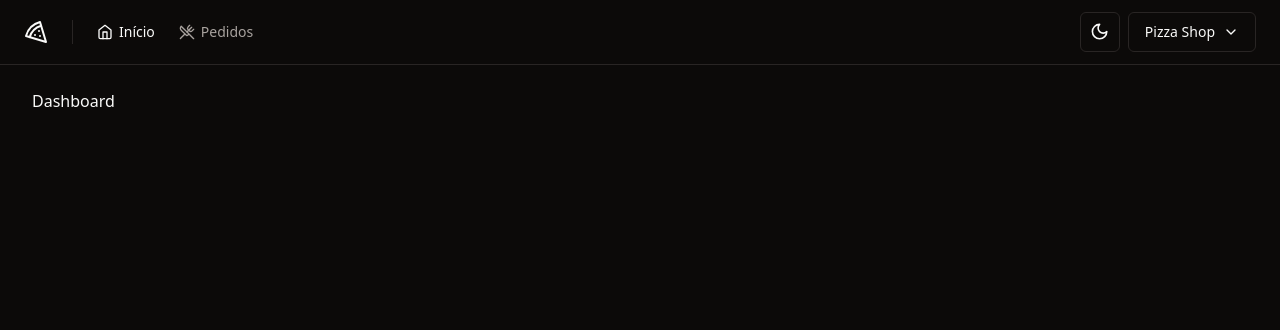
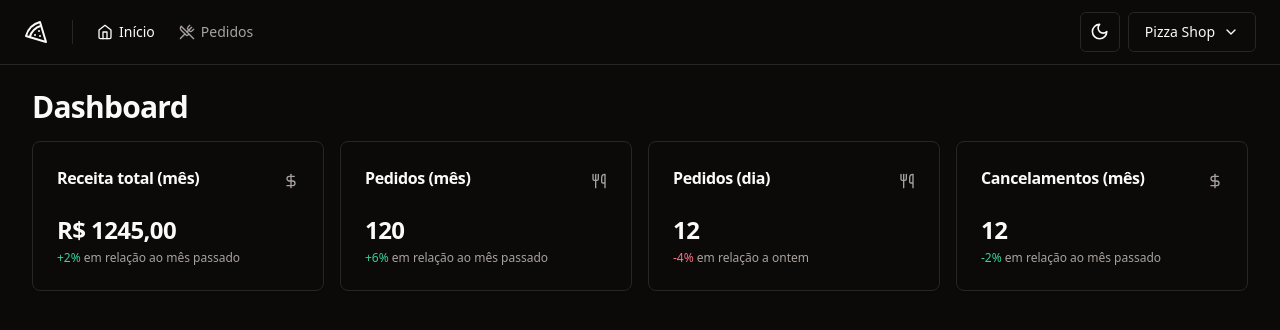
Before and after one commit to wwilliamsantana/shop-food-ig, a React (Vite) app: page / in a window 1280 px wide. Shown: the top 330 px of the page. Built offline with nearby package versions, Linux system fonts and the light colour scheme.

Commit message:
feat: Dashboard - 1/2

```diff
--- /dev/null
+++ b/src/components/ui/card.tsx
@@ -0,0 +1,79 @@
+import * as React from "react"
+
+import { cn } from "@/lib/utils"
+
+const Card = React.forwardRef<
+  HTMLDivElement,
+  React.HTMLAttributes<HTMLDivElement>
+>(({ className, ...props }, ref) => (
+  <div
+    ref={ref}
+    className={cn(
+      "rounded-lg border bg-card text-card-foreground shadow-sm",
+      className
+    )}
+    {...props}
+  />
+))
+Card.displayName = "Card"
+
+const CardHeader = React.forwardRef<
+  HTMLDivElement,
+  React.HTMLAttributes<HTMLDivElement>
+>(({ className, ...props }, ref) => (
+  <div
+    ref={ref}
+    className={cn("flex flex-col space-y-1.5 p-6", className)}
+    {...props}
+  />
+))
+CardHeader.displayName = "CardHeader"
+
+const CardTitle = React.forwardRef<
+  HTMLParagraphElement,
+  React.HTMLAttributes<HTMLHeadingElement>
+>(({ className, ...props }, ref) => (
+  <h3
+    ref={ref}
+    className={cn(
+      "text-2xl font-semibold leading-none tracking-tight",
+      className
+    )}
+    {...props}
+  />
+))
+CardTitle.displayName = "CardTitle"
+
+const CardDescription = React.forwardRef<
+  HTMLParagraphElement,
+  React.HTMLAttributes<HTMLParagraphElement>
+>(({ className, ...props }, ref) => (
+  <p
+    ref={ref}
+    className={cn("text-sm text-muted-foreground", className)}
+    {...props}
+  />
+))
+CardDescription.displayName = "CardDescription"
+
+const CardContent = React.forwardRef<
+  HTMLDivElement,
+  React.HTMLAttributes<HTMLDivElement>
+>(({ className, ...props }, ref) => (
+  <div ref={ref} className={cn("p-6 pt-0", className)} {...props} />
+))
+CardContent.displayName = "CardContent"
+
+const CardFooter = React.forwardRef<
+  HTMLDivElement,
+  React.HTMLAttributes<HTMLDivElement>
+>(({ className, ...props }, ref) => (
+  <div
+    ref={ref}
+    className={cn("flex items-center p-6 pt-0", className)}
+    {...props}
+  />
+))
+CardFooter.displayName = "CardFooter"
+
+export { Card, CardHeader, CardFooter, CardTitle, CardDescription, CardContent }
--- a/src/pages/app/dashboard.tsx
+++ /dev/null
@@ -1,10 +0,0 @@
-import { Helmet } from 'react-helmet-async'
-
-export function Dashboard() {
-  return (
-    <>
-      <h1>Dashboard</h1>
-      <Helmet title="Dashboard" />
-    </>
-  )
-}
--- /dev/null
+++ b/src/pages/app/dashboard/dashboard.tsx
@@ -0,0 +1,24 @@
+import { Helmet } from 'react-helmet-async'
+
+import { DayOrderAmountCard } from './day-orders-amount-card'
+import { MonthCanceledOrdersAmountCard } from './month-canceled-orders-amount-card'
+import { MonthOrderAmountCard } from './month-order-amount-card'
+import { MonthRevenueCard } from './month-revenue-card'
+
+export function Dashboard() {
+  return (
+    <>
+      <Helmet title="Dashboard" />
+      <div className="flex flex-col gap-4">
+        <h1 className="text-3xl font-bold tracking-tight">Dashboard</h1>
+
+        <div className="grid grid-cols-4 gap-4">
+          <MonthRevenueCard />
+          <MonthOrderAmountCard />
+          <DayOrderAmountCard />
+          <MonthCanceledOrdersAmountCard />
+        </div>
+      </div>
+    </>
+  )
+}
--- /dev/null
+++ b/src/pages/app/dashboard/day-orders-amount-card.tsx
@@ -0,0 +1,21 @@
+import { Utensils } from 'lucide-react'
+
+import { Card, CardContent, CardHeader, CardTitle } from '@/components/ui/card'
+
+export function DayOrderAmountCard() {
+  return (
+    <Card>
+      <CardHeader className="flex flex-row items-center justify-between">
+        <CardTitle className="text-base font-semibold">Pedidos (dia)</CardTitle>
+        <Utensils size={16} className="text-muted-foreground" />
+      </CardHeader>
+      <CardContent className="space-y-1">
+        <span className="text-2xl font-bold tracking-tight">12</span>
+        <p className="text-xs text-muted-foreground">
+          <span className="text-rose-500 dark:text-rose-400">-4%</span> em
+          relação a ontem
+        </p>
+      </CardContent>
+    </Card>
+  )
+}
--- /dev/null
+++ b/src/pages/app/dashboard/month-canceled-orders-amount-card.tsx
@@ -0,0 +1,23 @@
+import { DollarSign } from 'lucide-react'
+
+import { Card, CardContent, CardHeader, CardTitle } from '@/components/ui/card'
+
+export function MonthCanceledOrdersAmountCard() {
+  return (
+    <Card>
+      <CardHeader className="flex flex-row items-center justify-between">
+        <CardTitle className="text-base font-semibold">
+          Cancelamentos (mês)
+        </CardTitle>
+        <DollarSign size={16} className="text-muted-foreground" />
+      </CardHeader>
+      <CardContent className="space-y-1">
+        <span className="text-2xl font-bold tracking-tight">12</span>
+        <p className="text-xs text-muted-foreground">
+          <span className="text-emerald-500 dark:text-emerald-400">-2%</span> em
+          relação ao mês passado
+        </p>
+      </CardContent>
+    </Card>
+  )
+}
--- /dev/null
+++ b/src/pages/app/dashboard/month-order-amount-card.tsx
@@ -0,0 +1,21 @@
+import { Utensils } from 'lucide-react'
+
+import { Card, CardContent, CardHeader, CardTitle } from '@/components/ui/card'
+
+export function MonthOrderAmountCard() {
+  return (
+    <Card>
+      <CardHeader className="flex flex-row items-center justify-between">
+        <CardTitle className="text-base font-semibold">Pedidos (mês)</CardTitle>
+        <Utensils size={16} className="text-muted-foreground" />
+      </CardHeader>
+      <CardContent className="space-y-1">
+        <span className="text-2xl font-bold tracking-tight">120</span>
+        <p className="text-xs text-muted-foreground">
+          <span className="text-emerald-500 dark:text-emerald-400">+6%</span> em
+          relação ao mês passado
+        </p>
+      </CardContent>
+    </Card>
+  )
+}
--- /dev/null
+++ b/src/pages/app/dashboard/month-revenue-card.tsx
@@ -0,0 +1,23 @@
+import { DollarSign } from 'lucide-react'
+
+import { Card, CardContent, CardHeader, CardTitle } from '@/components/ui/card'
+
+export function MonthRevenueCard() {
+  return (
+    <Card>
+      <CardHeader className="flex flex-row items-center justify-between">
+        <CardTitle className="text-base font-semibold">
+          Receita total (mês)
+        </CardTitle>
+        <DollarSign size={16} className="text-muted-foreground" />
+      </CardHeader>
+      <CardContent className="space-y-1">
+        <span className="text-2xl font-bold tracking-tight">R$ 1245,00</span>
+        <p className="text-xs text-muted-foreground">
+          <span className="text-emerald-500 dark:text-emerald-400">+2%</span> em
+          relação ao mês passado
+        </p>
+      </CardContent>
+    </Card>
+  )
+}
--- a/src/routes.tsx
+++ b/src/routes.tsx
@@ -2,7 +2,7 @@
 
 import { AppLayout } from './pages/_layouts/app'
 import { AuthLayout } from './pages/_layouts/auth'
-import { Dashboard } from './pages/app/dashboard'
+import { Dashboard } from './pages/app/dashboard/dashboard'
 import { Orders } from './pages/app/orders/orders'
 import { SignIn } from './pages/auth/sign-in'
 import { SignUp } from './pages/auth/sign-up'
```
